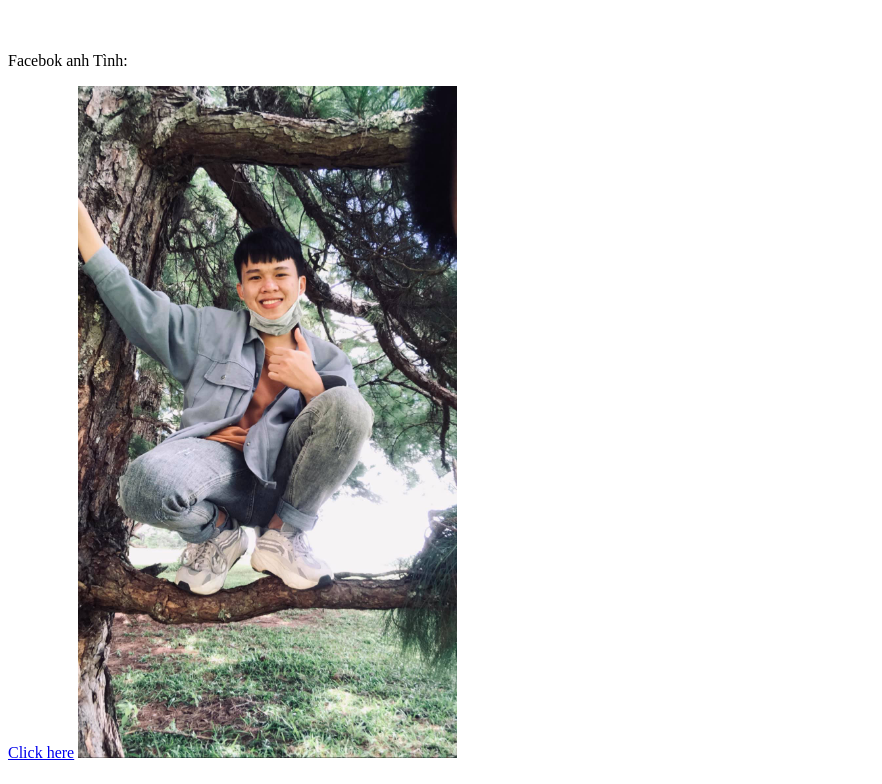
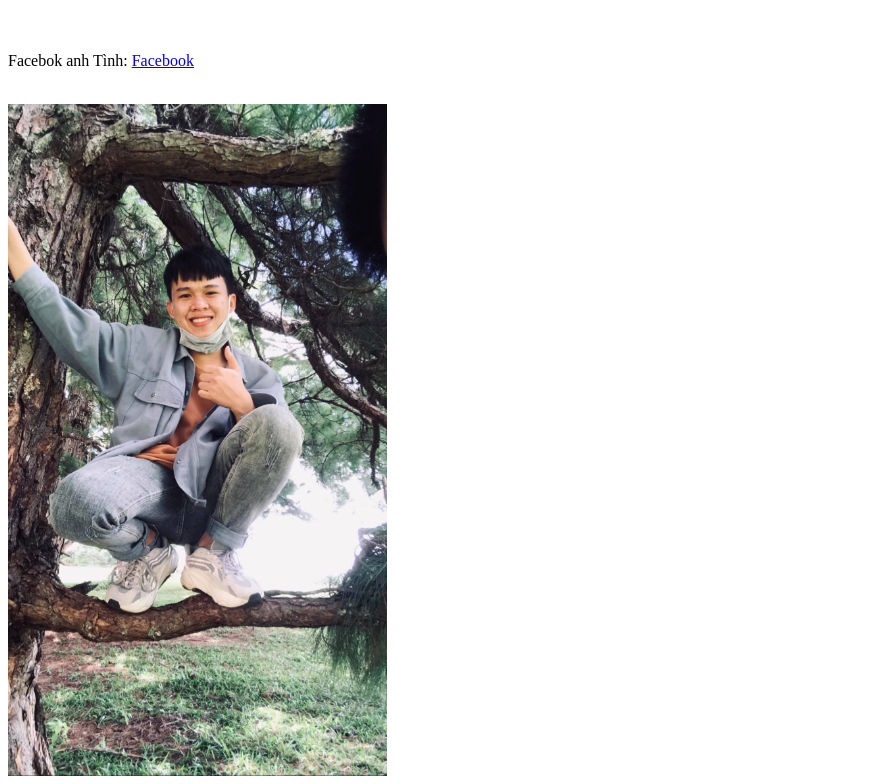
Before and after one commit to Lumiaproduction/tinhentertainment.tk, a plain HTML site: page index.html in a window 1280 px wide. Shown: the part 48-832 px from the top of the page, without its empty margins (0-882 px from the left). Drawn offline with Linux system fonts and the light colour scheme.

Commit message:
Update index.html

```diff
--- a/index.html
+++ b/index.html
@@ -1,3 +1,4 @@
+
 <html>
 	<head>
 		<title>Tình Entertainment</title>
@@ -5,7 +6,7 @@
 	</head>
 	<body>
 	<h1>Đây là trang giải truý của anh Trương Văn Tình AKA MÓC</h1> <br>
-	<p>Facebok anh Tình: </p><a href="https://www.facebook.com/profile.php?id=100008332242822">Click here</a>
+	<p>Facebok anh Tình: <a href="https://www.facebook.com/profile.php?id=100008332242822">Facebook</a></p><br>
 	<img src="1.jpg" width="379" height="672">
 	</body>
 </html>
```
